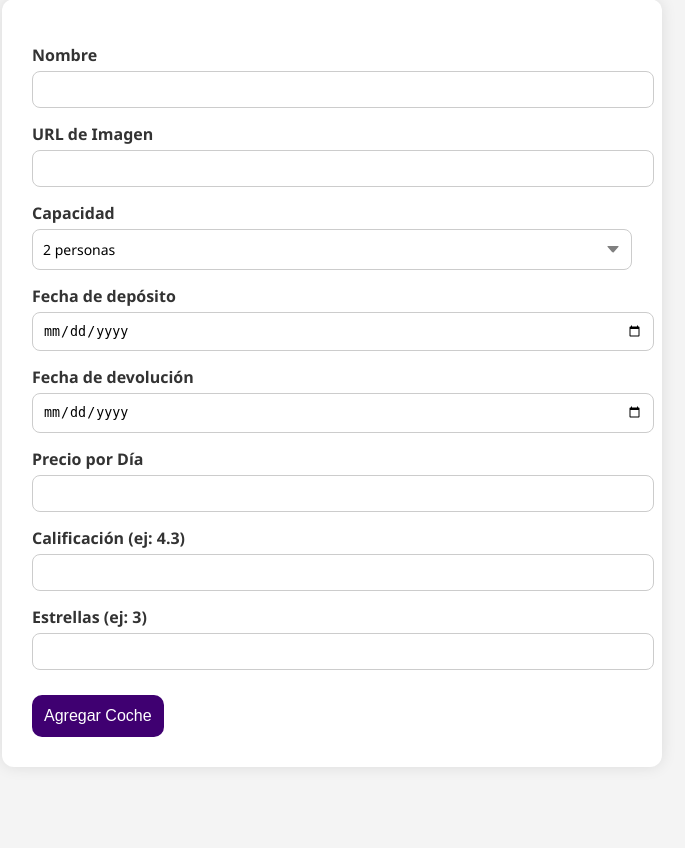
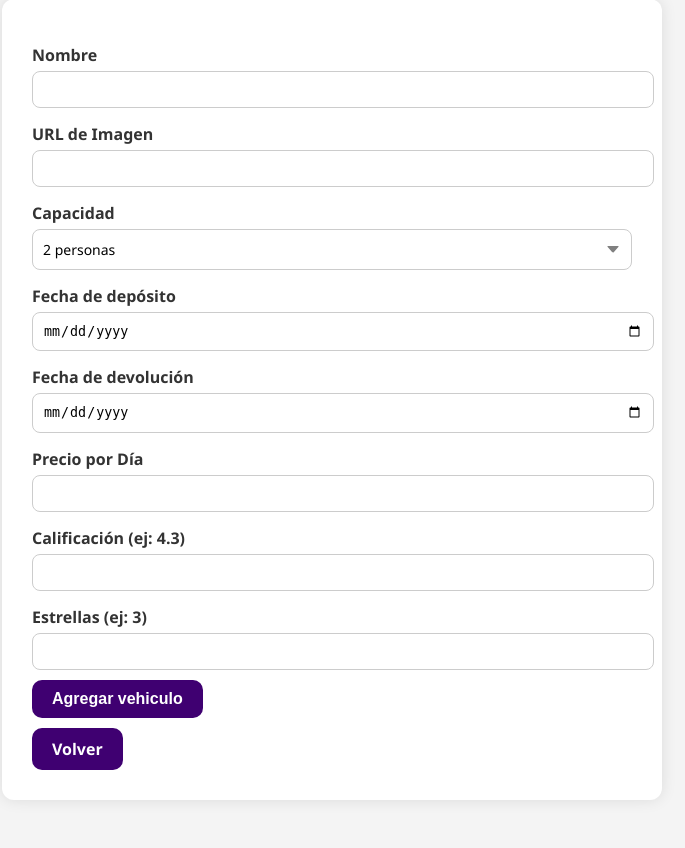
Before and after one commit to joa1205/olimpiada, a PHP site: page /formulario_agregar_auto.php in a window 1280 px wide. Shown: the part 132-980 px from the top of the page, without its empty margins (308-993 px from the left). Before the commit the page ends 869 px from the top, so only its background shows below. Run offline with PHP 8.4, Linux system fonts and the light colour scheme; a user stored in the database is signed in.

Commit message:
Add files via upload

```diff
--- a/jdp/formulario_agregar_auto.php
+++ b/jdp/formulario_agregar_auto.php
@@ -89,7 +89,8 @@ if ($_SERVER["REQUEST_METHOD"] == "POST") {
     <label>Estrellas (ej: 3)</label>
     <input type="number" min="1" max="5" name="estrellas" required>
 
-    <button type="submit">Agregar Coche</button>
+      <button type="submit"  class="btn-primario">Agregar vehiculo</button>
+    <a href="autos.php" class="btn-volver">Volver</a>
 </form>
 
 
@@ -97,6 +98,30 @@ if ($_SERVER["REQUEST_METHOD"] == "POST") {
 </html>
 
 <style>
+    .btn-primario {
+  background-color: #3f0071;
+  color: white;
+  border: none;
+  padding: 10px 20px;
+  border-radius: 10px;
+  cursor: pointer;
+  font-weight: bold;
+  margin-top: 10px;
+  display: block;
+}
+    .btn-volver {
+  display: inline-block;
+  background-color: #3f0071;
+  color: white;
+  text-decoration: none;
+  padding: 10px 20px;
+  border-radius: 10px;
+  margin-top: 10px;
+  font-weight: bold;
+}
+.btn-volver:hover {
+  background-color: #5b0cbf;
+}
     body {
         font-family: 'Segoe UI', sans-serif;
         background: #f4f4f4;
--- a/jdp/modificacion_alojamiento.php
+++ b/jdp/modificacion_alojamiento.php
@@ -107,7 +107,6 @@ if ($_SERVER["REQUEST_METHOD"] == "POST") {
 
     <button type="submit">Modificar alojamiento</button>
 </form>
- <button type="submit"><a href="alojamientos.php">volver</a></button>
 </body>
 </html>
 
--- a/jdp/modificacion_apaquete.php
+++ b/jdp/modificacion_apaquete.php
@@ -113,7 +113,6 @@ if ($_SERVER["REQUEST_METHOD"] == "POST") {
 
     <button type="submit">Modificar paquete</button>
 </form>
-<button type="submit"><a href="paquetes.php">volver</a></button>
 </body>
 </html>
 
--- a/jdp/modificacion_vuelos.php
+++ b/jdp/modificacion_vuelos.php
@@ -107,7 +107,6 @@ if ($_SERVER["REQUEST_METHOD"] == "POST") {
 
     <button type="submit">Modificar Vuelo</button>
 </form>
-<button type="submit"><a href="vuelos.php">volver</a></button>
 </body>
 </html>
 
--- a/jdp/modificar_auto.php
+++ b/jdp/modificar_auto.php
@@ -78,7 +78,6 @@ if ($_SERVER["REQUEST_METHOD"] == "POST") {
 
     <button type="submit">Modificar Vuelo</button>
 </form>
-<button type="submit"><a href="autos.php">volver</a></button>
 </body>
 </html>
 
```
Also changed, not shown: jdp/formulario_agregar_alojamiento.php (+26 -1 lines), jdp/formulario_agregar_paquete.php (+27 -1 lines), jdp/formulario_agregar_vuelo.php (+26 -1 lines).
